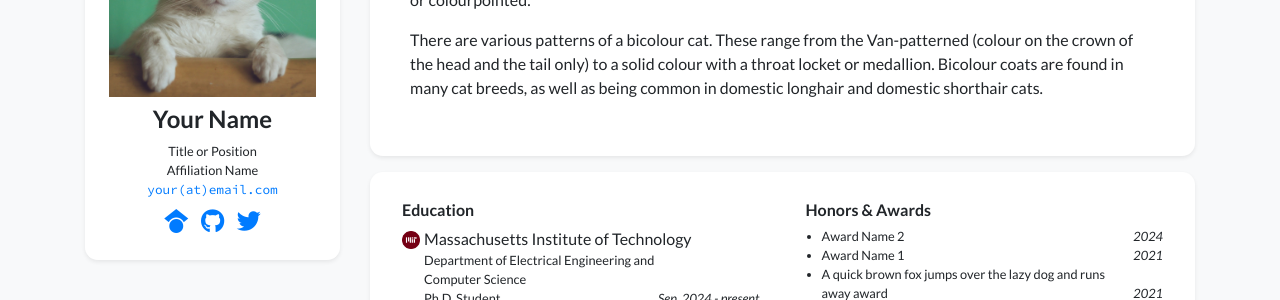
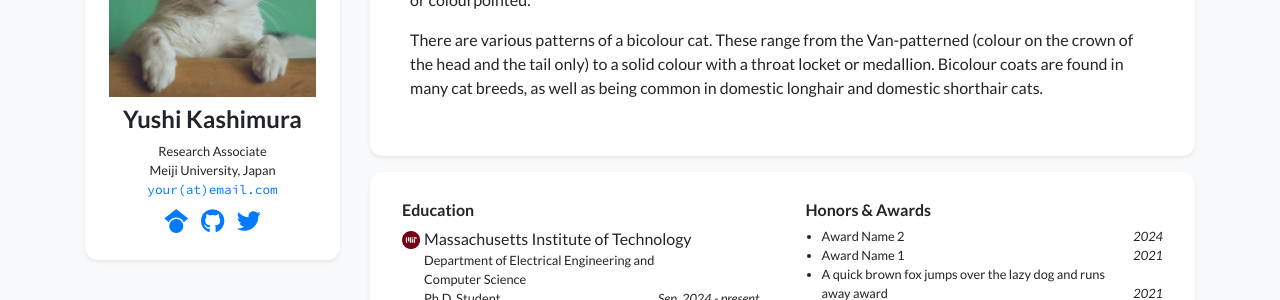
Before and after one commit to ys-kashimura/yushikashimura.github.io, a Jekyll site: the page built from index.html, in a window 1280 px wide. Shown: the part 214-514 px from the top of the page. Built offline with Jekyll 4.4.1, drawn with Linux system fonts in a browser that asks for light colours; nearby versions of some CDN libraries; a style sheet for code colours, icons or effects is not loaded.

Commit message:
Update profile.yml

```diff
--- a/_data/profile.yml
+++ b/_data/profile.yml
@@ -1,10 +1,10 @@
-primary_name: "Your Name"
+primary_name: "Yushi Kashimura"
 secondary_name: ""
 navbar_name: "Yushi Kashimura's Website"
 
 positions:
-- name: Title or Position
-- name: Affiliation Name
+- name: Research Associate
+- name: Meiji University, Japan
   logo: /assets/images/badges/MIT_Social_circle.png  # Logo is optional
 
 
```
